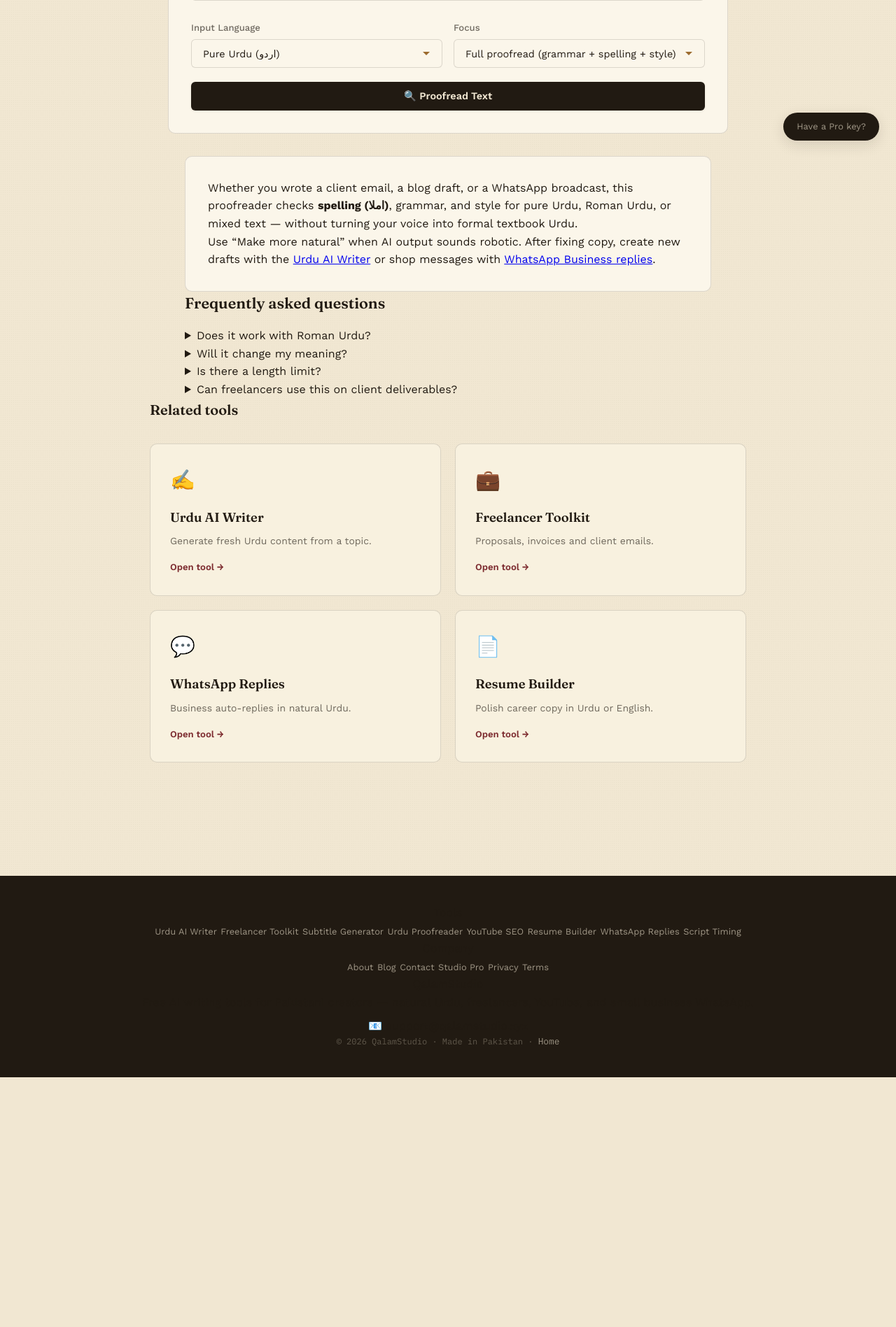
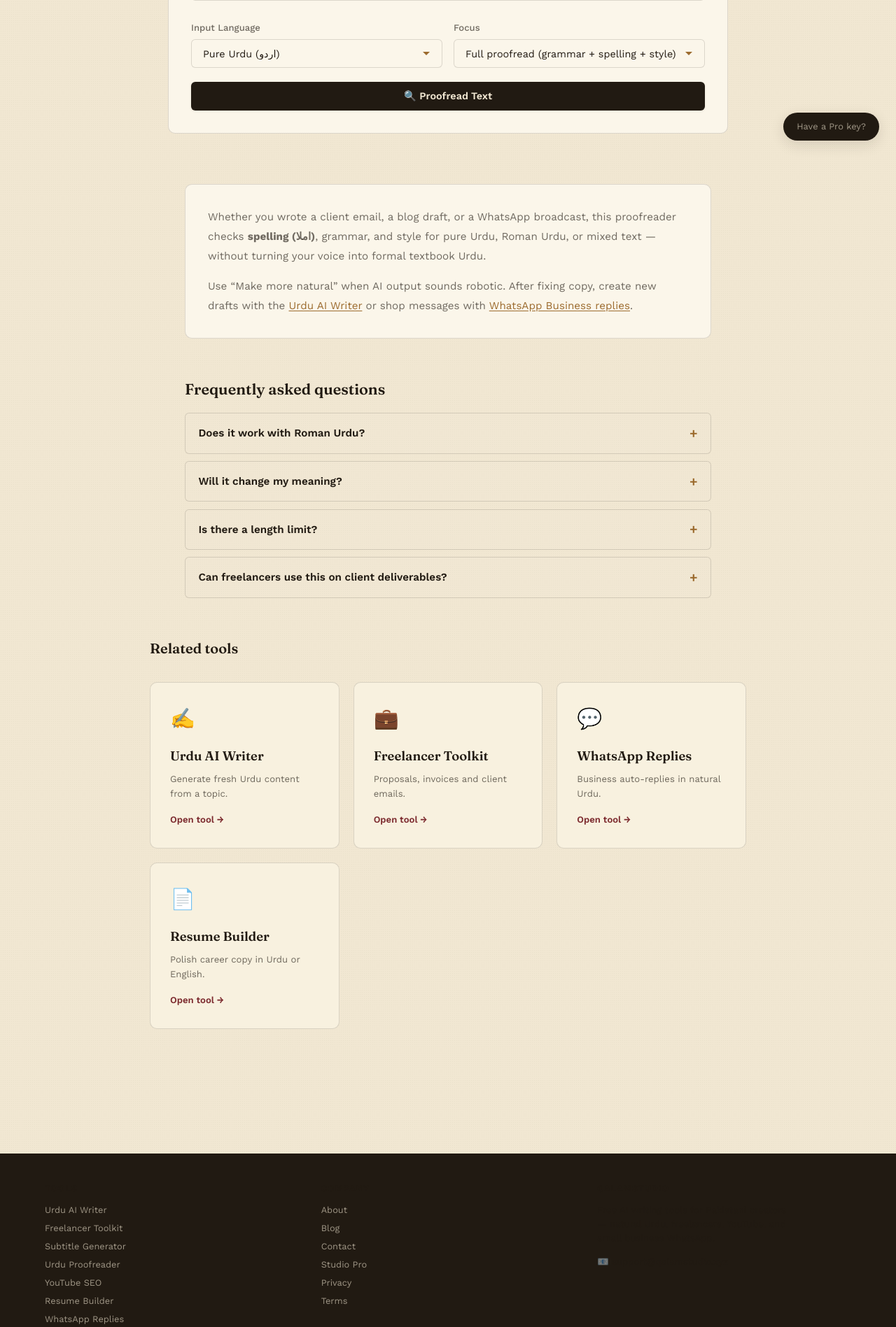
Before and after one commit to faisalchaudhary411/writing-studio, a Flask app: page /proofread in a window 1280 px wide. Shown: the part 575-2472 px from the top of the page at 70% size. Before the commit the page ends 2115 px from the top, so only its background shows below. Run offline with Flask 3, Linux system fonts and the light colour scheme; some libraries are stand-ins or nearby versions; some web fonts are replaced.

Commit message:
Add files via upload

```diff
--- a/static/css/style.css
+++ b/static/css/style.css
@@ -993,3 +993,83 @@ body {
 
 /* ── FileDesk External Badge ── */
 .external-badge::after { content: "↗"; font-size: 0.65em; margin-left: 0.3rem; opacity: 0.6; }
+
+/* ── SEO content sections ── */
+.seo-section { padding: 2.5rem 0 1rem; }
+.seo-prose p {
+  color: var(--text-secondary);
+  line-height: 1.85;
+  margin-bottom: 0.9rem;
+  font-size: 0.95rem;
+}
+.seo-prose p:last-child { margin-bottom: 0; }
+.seo-prose a { color: var(--accent); text-decoration: underline; text-underline-offset: 2px; }
+
+/* ── FAQ accordion ── */
+.faq-list { display: flex; flex-direction: column; gap: 0.65rem; }
+.faq-item {
+  background: var(--glass-bg, rgba(255,255,255,0.04));
+  border: 1px solid var(--border-subtle, rgba(241,231,210,0.12));
+  border-radius: var(--radius-md, 12px);
+  padding: 0;
+  overflow: hidden;
+}
+.faq-q {
+  cursor: pointer;
+  list-style: none;
+  padding: 1rem 1.15rem;
+  font-weight: 600;
+  font-size: 0.95rem;
+  color: var(--text-primary);
+  display: flex;
+  align-items: center;
+  justify-content: space-between;
+  gap: 1rem;
+}
+.faq-q::-webkit-details-marker { display: none; }
+.faq-q::after {
+  content: "+";
+  font-size: 1.2rem;
+  color: var(--accent);
+  flex-shrink: 0;
+  line-height: 1;
+}
+.faq-item[open] .faq-q::after { content: "−"; }
+.faq-a {
+  padding: 0 1.15rem 1.1rem;
+  color: var(--text-secondary);
+  font-size: 0.9rem;
+  line-height: 1.75;
+}
+.faq-a a { color: var(--accent); }
+
+/* ── Related tools grid ── */
+.related-grid { grid-template-columns: repeat(auto-fill, minmax(220px, 1fr)); }
+.related-card .card-desc { font-size: 0.82rem; }
+
+/* ── Footer grid ── */
+.footer-grid {
+  display: grid;
+  grid-template-columns: repeat(3, 1fr);
+  gap: 2rem;
+  margin-bottom: 1.75rem;
+  text-align: left;
+}
+.footer-col { display: flex; flex-direction: column; gap: 0.35rem; align-items: flex-start; }
+.footer-heading {
+  font-weight: 700;
+  font-size: 0.78rem;
+  text-transform: uppercase;
+  letter-spacing: 0.08em;
+  color: var(--text-muted);
+  margin-bottom: 0.35rem;
+}
+.footer-blurb {
+  color: var(--text-muted);
+  font-size: 0.82rem;
+  line-height: 1.55;
+  max-width: 280px;
+}
+@media (max-width: 768px) {
+  .footer-grid { grid-template-columns: 1fr; gap: 1.5rem; }
+}
```
